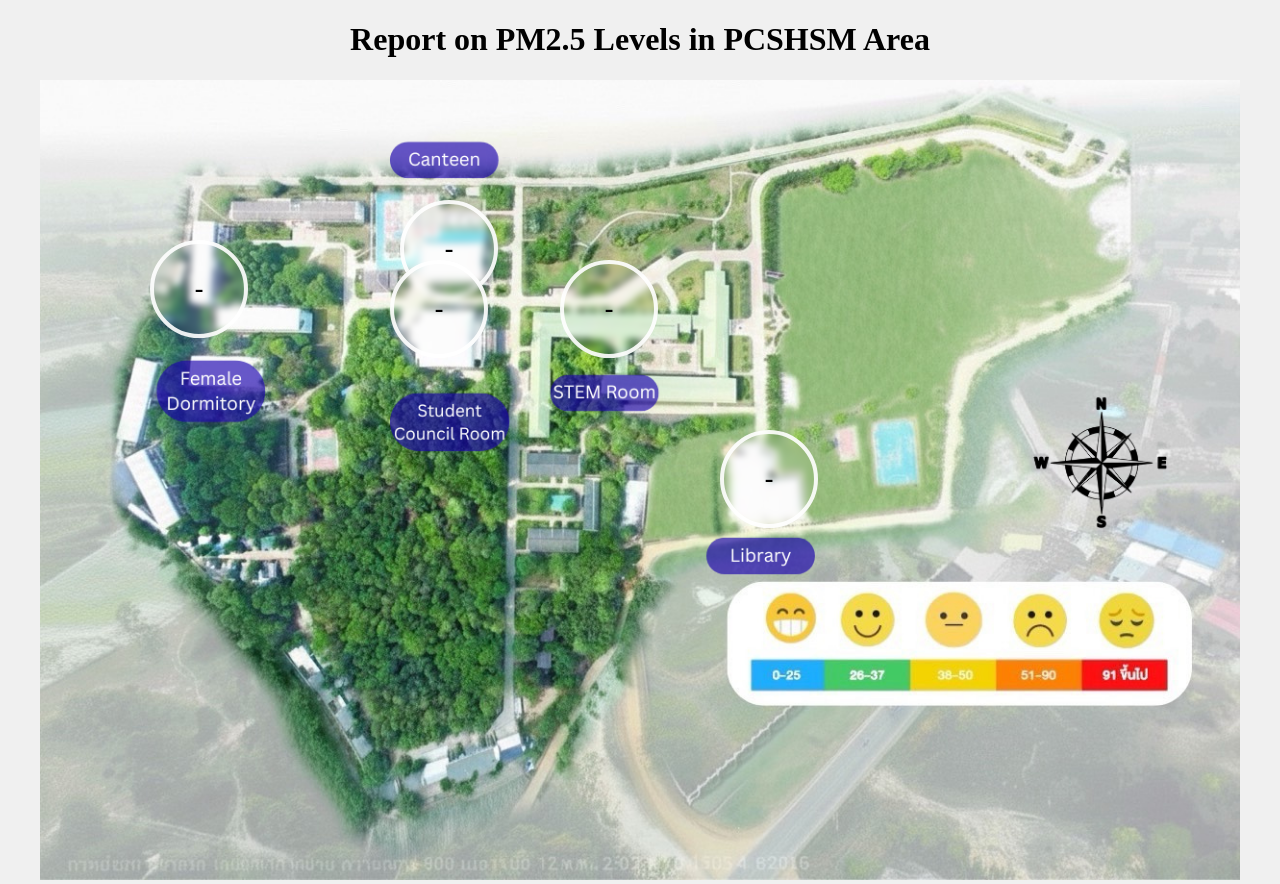
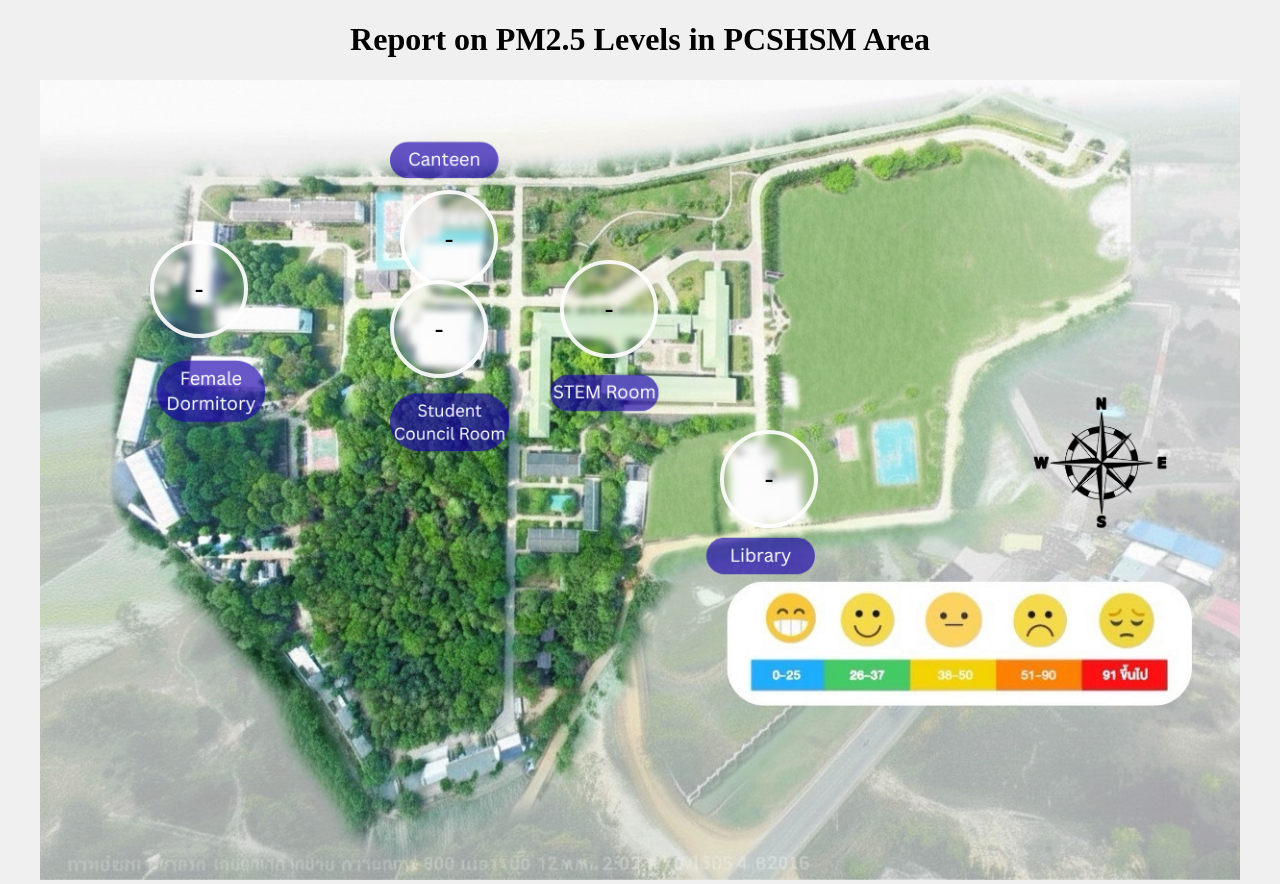
Before and after one commit to hamhadee2552-collab/yakkinteenoi3, a website: page dashboard.html in a window 1280 px wide. Drawn offline with Linux system fonts and the light colour scheme; no server answers.

Commit message:
Update dashboard.html

```diff
--- a/dashboard.html
+++ b/dashboard.html
@@ -196,7 +196,7 @@ onclick="go('astro')">-</div>
 
 class="circle"
 
-style="top:120px; left:360px"
+style="top:110px; left:360px"
 
 onclick="go('canteen')">-</div>
 
@@ -208,7 +208,7 @@ onclick="go('canteen')">-</div>
 
 class="circle"
 
-style="top:180px; left:350px"
+style="top:200px; left:350px"
 
 onclick="go('council')">-</div>
 
```
